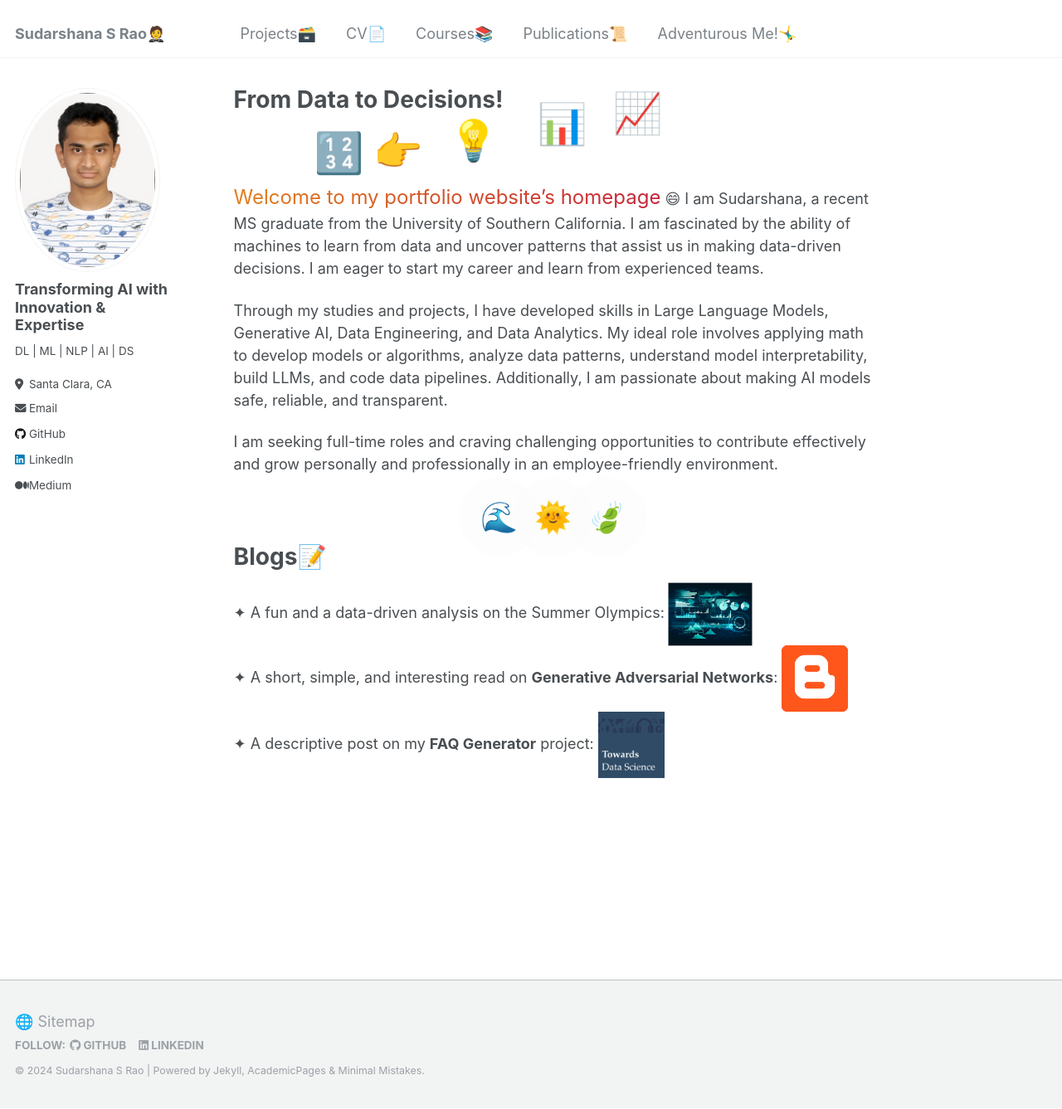
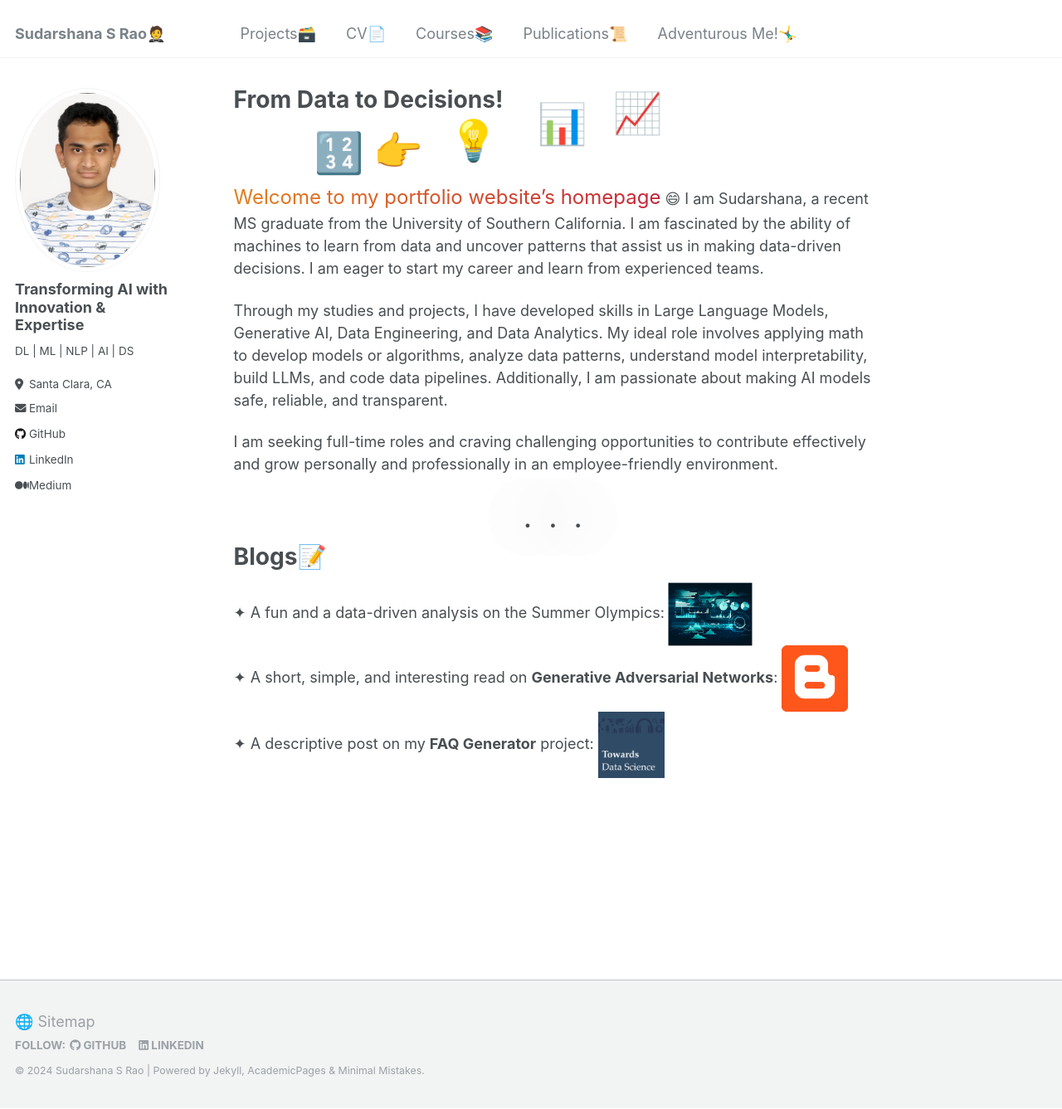
Before and after one commit to SudarshanaSRao/SudarshanaSRao.github.io, a Jekyll site: the page built from _pages/about.md, in a window 1280 px wide and 1337 px high. Shown: the whole window at 83% size. Built offline with Jekyll 4.4.1, drawn with Linux system fonts in a browser that asks for light colours.

Commit message:
Update about.md

```diff
--- a/_pages/about.md
+++ b/_pages/about.md
@@ -76,9 +76,9 @@ Through my studies and projects, I have developed skills in Large Language Model
 I am seeking full-time roles and craving challenging opportunities to contribute effectively and grow personally and professionally in an employee-friendly environment.
 <div class="separator">
   <div class="shape-separator">
-    <div class="shape circle">🌊</div>
-    <div class="shape square">🌞</div>
-    <div class="shape triangle">🍃</div>
+    <div class="shape circle">.</div>
+    <div class="shape square">.</div>
+    <div class="shape triangle">.</div>
   </div>
 </div>
 
```
